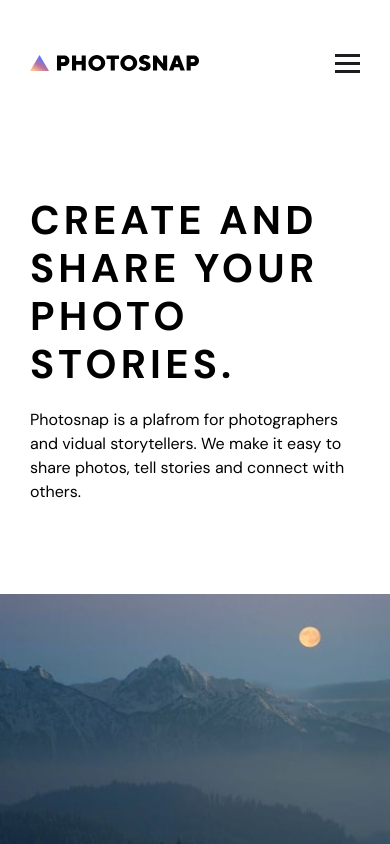
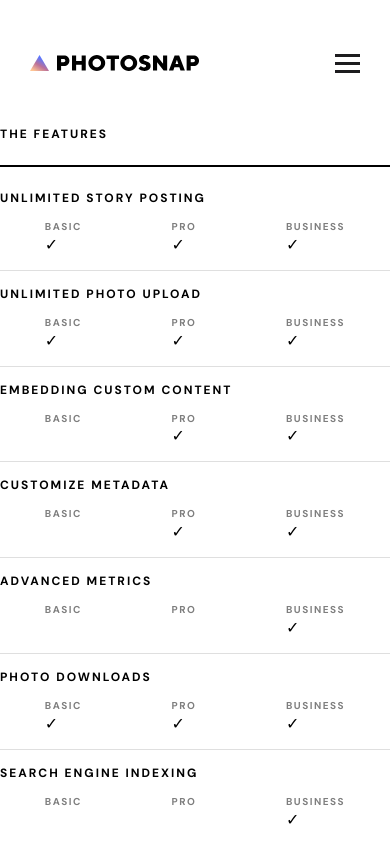
Before and after one commit to mbensa/photosnap, a React (Create React App) app: page / in a window 390 px wide. Shown: the top 844 px of the page. Built offline with nearby package versions, Linux system fonts and the light colour scheme.

Commit message:
added compare box component

```diff
--- /dev/null
+++ b/src/components/CompareBox.js
@@ -0,0 +1,260 @@
+import React, { useState, useCallback, useEffect } from 'react';
+import Text from '../components/Text';
+import '../components/compareBox.css';
+
+export default function CompareBox() {
+  const [windowWidth, setWindowWidth] = useState(window.innerWidth);
+  const isMobile = windowWidth <= 768;
+
+  const handleWindowResize = useCallback(() => {
+    setWindowWidth(window.innerWidth);
+  }, []);
+
+  useEffect(() => {
+    window.addEventListener('resize', handleWindowResize);
+
+    return () => {
+      window.removeEventListener('resize', handleWindowResize);
+    };
+  }, [handleWindowResize]);
+
+  if (isMobile) {
+    return (
+      <div>
+        <Text type="h5">THE FEATURES</Text>
+        <hr className="compareLineMain" />
+        <div>
+          <Text type="h5">UNLIMITED STORY POSTING</Text>
+          <div className="comparePlanTypeContainer">
+            <div>
+              <Text type="h6">BASIC</Text>
+              <span>&#10003;</span>
+            </div>
+            <div>
+              <Text type="h6">PRO</Text>
+              <span>&#10003;</span>
+            </div>
+            <div>
+              <Text type="h6">BUSINESS</Text>
+              <span>&#10003;</span>
+            </div>
+          </div>
+        </div>
+        <hr className="compareLine" />
+        <div>
+          <Text type="h5">UNLIMITED PHOTO UPLOAD</Text>
+          <div className="comparePlanTypeContainer">
+            <div>
+              <Text type="h6">BASIC</Text>
+              <span>&#10003;</span>
+            </div>
+            <div>
+              <Text type="h6">PRO</Text>
+              <span>&#10003;</span>
+            </div>
+            <div>
+              <Text type="h6">BUSINESS</Text>
+              <span>&#10003;</span>
+            </div>
+          </div>
+        </div>
+        <hr className="compareLine" />
+        <div>
+          <Text type="h5">EMBEDDING CUSTOM CONTENT</Text>
+          <div className="comparePlanTypeContainer">
+            <div>
+              <Text type="h6">BASIC</Text>
+            </div>
+            <div>
+              <Text type="h6">PRO</Text>
+              <span>&#10003;</span>
+            </div>
+            <div>
+              <Text type="h6">BUSINESS</Text>
+              <span>&#10003;</span>
+            </div>
+          </div>
+        </div>
+        <hr className="compareLine" />
+        <div>
+          <Text type="h5">CUSTOMIZE METADATA</Text>
+          <div className="comparePlanTypeContainer">
+            <div>
+              <Text type="h6">BASIC</Text>
+            </div>
+            <div>
+              <Text type="h6">PRO</Text>
+              <span>&#10003;</span>
+            </div>
+            <div>
+              <Text type="h6">BUSINESS</Text>
+              <span>&#10003;</span>
+            </div>
+          </div>
+        </div>
+        <hr className="compareLine" />
+        <div>
+          <Text type="h5">ADVANCED METRICS</Text>
+          <div className="comparePlanTypeContainer">
+            <div>
+              <Text type="h6">BASIC</Text>
+            </div>
+            <div>
+              <Text type="h6">PRO</Text>
+            </div>
+            <div>
+              <Text type="h6">BUSINESS</Text>
+              <span>&#10003;</span>
+            </div>
+          </div>
+        </div>
+        <hr className="compareLine" />
+        <div>
+          <Text type="h5">PHOTO DOWNLOADS</Text>
+          <div className="comparePlanTypeContainer">
+            <div>
+              <Text type="h6">BASIC</Text>
+              <span>&#10003;</span>
+            </div>
+            <div>
+              <Text type="h6">PRO</Text>
+              <span>&#10003;</span>
+            </div>
+            <div>
+              <Text type="h6">BUSINESS</Text>
+              <span>&#10003;</span>
+            </div>
+          </div>
+        </div>
+        <hr className="compareLine" />
+        <div>
+          <Text type="h5">SEARCH ENGINE INDEXING</Text>
+          <div className="comparePlanTypeContainer">
+            <div>
+              <Text type="h6">BASIC</Text>
+            </div>
+            <div>
+              <Text type="h6">PRO</Text>
+            </div>
+            <div>
+              <Text type="h6">BUSINESS</Text>
+              <span>&#10003;</span>
+            </div>
+          </div>
+        </div>
+        <hr className="compareLine" />
+        <div>
+          <Text type="h5">CUSTOM ANALYTICS</Text>
+          <div className="comparePlanTypeContainer">
+            <div>
+              <Text type="h6">BASIC</Text>
+            </div>
+            <div>
+              <Text type="h6">PRO</Text>
+            </div>
+            <div>
+              <Text type="h6">BUSINESS</Text>
+              <span>&#10003;</span>
+            </div>
+          </div>
+        </div>
+        <hr className="compareLine" />
+      </div>
+    );
+  } else {
+    return (
+      <div className="compareBoxContainer">
+        <Text type="h2" className="compareBoxTitle">
+          COMPARE
+        </Text>
+        <div className="compareBoxPlan">
+          <Text type="h5" className="compareBoxWidth compareBoxStyle">
+            THE FEATURES
+          </Text>
+          <Text type="h5" className="compareBoxWidth">
+            BASIC
+          </Text>
+          <Text type="h5" className="compareBoxWidth">
+            PRO
+          </Text>
+          <Text type="h5" className="compareBoxWidth">
+            BUSINESS
+          </Text>
+        </div>
+        <hr className="compareLineMain" />
+        <div className="compareBoxPlan">
+          <Text type="h5" className="compareBoxWidth compareBoxStyle">
+            UNLIMITED STORY POSTING
+          </Text>
+          <span className="compareBoxWidth">&#10003;</span>
+          <span className="compareBoxWidth">&#10003;</span>
+          <span className="compareBoxWidth">&#10003;</span>
+        </div>
+        <hr className="compareLine" />
+        <div className="compareBoxPlan">
+          <Text type="h5" className="compareBoxWidth compareBoxStyle">
+            UNLIMITED PHOTO UPLOAD
+          </Text>
+          <span className="compareBoxWidth">&#10003;</span>
+          <span className="compareBoxWidth">&#10003;</span>
+          <span className="compareBoxWidth">&#10003;</span>
+        </div>
+        <hr className="compareLine" />
+        <div className="compareBoxPlan">
+          <Text type="h5" className="compareBoxWidth compareBoxStyle">
+            EMBEDDING CUSTOM CONTENT
+          </Text>
+          <span className="compareBoxWidth"></span>
+          <span className="compareBoxWidth">&#10003;</span>
+          <span className="compareBoxWidth">&#10003;</span>
+        </div>
+        <hr className="compareLine" />
+        <div className="compareBoxPlan">
+          <Text type="h5" className="compareBoxWidth compareBoxStyle">
+            CUSTOMIZE METADATA
+          </Text>
+          <span className="compareBoxWidth"></span>
+          <span className="compareBoxWidth">&#10003;</span>
+          <span className="compareBoxWidth">&#10003;</span>
+        </div>
+        <hr className="compareLine" />
+        <div className="compareBoxPlan">
+          <Text type="h5" className="compareBoxWidth compareBoxStyle">
+            ADVANCED METRICS
+          </Text>
+          <span className="compareBoxWidth"></span>
+          <span className="compareBoxWidth"></span>
+          <span className="compareBoxWidth">&#10003;</span>
+        </div>
+        <hr className="compareLine" />
+        <div className="compareBoxPlan">
+          <Text type="h5" className="compareBoxWidth compareBoxStyle">
+            PHOTO DOWNLOADS
+          </Text>
+          <span className="compareBoxWidth"></span>
+          <span className="compareBoxWidth"></span>
+          <span className="compareBoxWidth">&#10003;</span>
+        </div>
+        <hr className="compareLine" />
+        <div className="compareBoxPlan">
+          <Text type="h5" className="compareBoxWidth compareBoxStyle">
+            SEARCH ENGINE INDEXING
+          </Text>
+          <span className="compareBoxWidth"></span>
+          <span className="compareBoxWidth"></span>
+          <span className="compareBoxWidth">&#10003;</span>
+        </div>
+        <hr className="compareLine" />
+        <div className="compareBoxPlan">
+          <Text type="h5" className="compareBoxWidth compareBoxStyle">
+            CUSTOM ANALYTICS
+          </Text>
+          <span className="compareBoxWidth"></span>
+          <span className="compareBoxWidth"></span>
+          <span className="compareBoxWidth">&#10003;</span>
+        </div>
+        <hr className="compareLine" />
+      </div>
+    );
+  }
+}
--- a/src/components/Footer.js
+++ b/src/components/Footer.js
@@ -1,4 +1,4 @@
-import React, { useState } from 'react';
+import React from 'react';
 import Text from '../components/Text';
 import Button from './Button';
 import Social from './Social';
@@ -7,7 +7,7 @@ import { ReactComponent as LogoWhiteSvg } from '../assets/shared/desktop/logoWhi
 
 export default function Footer() {
   return (
-    <div className="footerContainer">
+    <footer className="footerContainer">
       <div className="firstFooterContainer">
         <div className="logoFooterContainer">
           <LogoWhiteSvg></LogoWhiteSvg>
@@ -38,6 +38,6 @@ export default function Footer() {
           Copyright 2022. All Rights Reserved
         </Text>
       </div>
-    </div>
+    </footer>
   );
 }
--- a/src/components/beta.css
+++ b/src/components/beta.css
@@ -49,7 +49,7 @@
 @media (min-width: 1280px) {
   .betaContainer {
     background-image: url("../assets/shared/desktop/bg-beta.jpg");
-    padding: 70px 165px;
+    padding: 70px 170px;
   }
 
   .betaText {
--- /dev/null
+++ b/src/components/compareBox.css
@@ -0,0 +1,46 @@
+/********************************
+******Compare Box Copmonent******
+********************************/
+.compareBoxContainer {
+  max-width: 900px;
+  margin: 0 auto;
+}
+.compareLineMain {
+  height: 2px;
+  background-color: var(--black);
+  opacity: 1;
+  margin: 23px 0;
+}
+
+.comparePlanTypeContainer {
+  display: flex;
+  margin: 15px 0;
+  justify-content: space-around;
+}
+
+.compareLine {
+  height: 1px;
+  background-color: var(--grey);
+  opacity: 1;
+  margin-bottom: 15px;
+}
+
+.compareBoxTitle {
+  text-align: center;
+  margin-bottom: 60px;
+}
+
+.compareBoxPlan {
+  display: flex;
+  align-items: center;
+  margin-bottom: 15px;
+}
+
+.compareBoxWidth {
+  width: 25%;
+  text-align: center;
+}
+
+.compareBoxStyle {
+  text-align: left;
+}
--- a/src/components/footer.css
+++ b/src/components/footer.css
@@ -82,7 +82,7 @@
 @media (min-width: 768px) {
   .footerContainer {
     display: flex;
-    padding: 64px 40px;
+    padding: 64px 30px;
   }
 
   .firstFooterContainer {
--- a/src/components/text.css
+++ b/src/components/text.css
@@ -29,6 +29,14 @@ h5 {
   letter-spacing: 2px;
 }
 
+h6 {
+  font-weight: 700;
+  font-size: 0.625rem;
+  line-height: 0.8rem;
+  letter-spacing: 1.5px;
+  opacity: 0.5;
+}
+
 p {
   font-weight: 400;
   font-size: 1rem;
--- a/src/pages/Main.js
+++ b/src/pages/Main.js
@@ -17,6 +17,7 @@ import Footer from '../components/Footer';
 import Section from '../components/Section';
 import Beta from '../components/Beta';
 import Hero from '../components/Hero';
+import CompareBox from '../components/CompareBox';
 
 export default function Main() {
   const [active, setActive] = useState('');
@@ -34,6 +35,7 @@ export default function Main() {
   return (
     <>
       <Header />
+      <CompareBox />
       <InfoSection
         title="CREATE AND SHARE YOUR PHOTO STORIES."
         message="Photosnap is a plafrom for photographers and vidual storytellers. We make it easy to share photos, tell stories and connect with others."
@@ -76,6 +78,7 @@ export default function Main() {
           checked={active === 'planBox2'}
         />
       </div>
+      <Beta />
       <Footer />
     </>
   );
```
